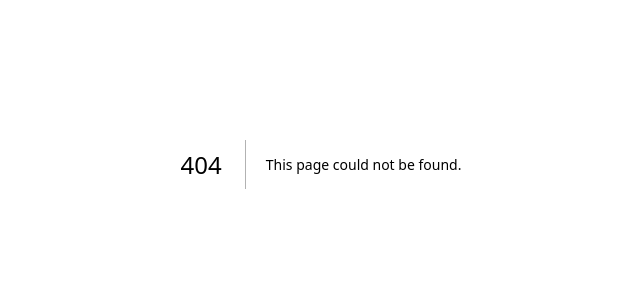
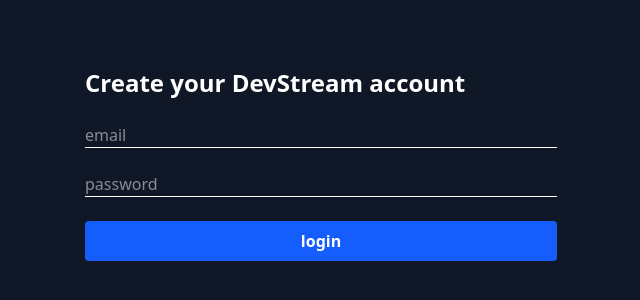
Before and after one commit to joyasturay/BuildInPublic, a Next.js app: page /login in a window 1280 px wide. Before the commit this address had no page. Shown: the part 236-536 px from the top of the page, without its empty margins (319-959 px from the left). Built offline with nearby package versions, Linux system fonts and the light colour scheme.

Commit message:
dashboard and login made

```diff
--- /dev/null
+++ b/app/dashboard/page.tsx
@@ -0,0 +1,32 @@
+"use client";
+import { useEffect, useState } from "react";
+
+export default  function dashboard() {
+  const [user, setUser] = useState<any>(null);
+  const [loading, setLoading] = useState(true);
+
+  useEffect(() => {
+    fetch("/api/me", { credentials: "include" })
+      .then((res) => res.json())
+      .then((data) => {
+        if (data.user) setUser(data.user);
+        else window.location.href = "/login";
+      })
+      .finally(() => setLoading(false));
+  }, []);
+
+  if (loading) return <p className="text-center text-white mt-20">Loading...</p>;
+
+  return (
+    <div className="min-h-screen bg-gray-900 text-white flex flex-col items-center justify-center">
+      <h1 className="text-3xl font-bold">Hey {user?.username || "Dev"} 👋</h1>
+      <p className="text-gray-400 mt-2">Welcome to your DevStream dashboard.</p>
+      <a
+        href="/"
+        className="mt-6 bg-blue-600 hover:bg-blue-700 py-2 px-4 rounded font-semibold"
+      >
+        Go Live 🚀
+      </a>
+    </div>
+  );
+}
--- /dev/null
+++ b/app/login/page.tsx
@@ -0,0 +1,66 @@
+"use client"
+import { useRouter } from "next/navigation"
+import { useState } from "react"
+import axios from "axios"
+export default function loginPage(){
+    const[error,setError]=useState("")
+    const[loading,setLoading]=useState(false)
+    const[form,setForm]=useState({email:"",password:""})
+    const router=useRouter();
+    async function handleSubmit(e:React.FormEvent){
+        e.preventDefault()
+        setError("")
+        setLoading(true)
+        try{
+            const res=await axios.post("/api/auth/signin",form,
+                {headers:{"Content-Type": "application/json"}}
+            )
+            const data= res.data;
+            if(!data)throw new Error(data.error || "login failed")
+                router.push("/dashboard")
+        }catch(err:any){
+           const friendly =
+        err?.response?.data?.message ||
+        err?.response?.data?.error ||
+        err?.message ||
+        "Something went wrong. Please try again."
+
+      setError(String(friendly))
+        }finally{
+            setLoading(false)
+        }
+    }
+    return(
+        <>
+          <div className="flex justify-center items-center bg-gray-900 text-white min-h-screen">
+            <form onSubmit={handleSubmit} className=" p-6 w-130 space-y-6">
+                 <h2 className="text-2xl font-bold ">Create your DevStream account</h2>
+                <div>
+                    <input type="text"
+                    placeholder="email"
+                    value={form.email}
+                    onChange={(e)=>{
+                        setForm({...form,email:e.target.value})
+                    }} className="border-b w-full outline-none"required/>
+
+                </div>
+                <div>
+                 <input type="password"
+                    placeholder="password"
+                    value={form.password}
+                    onChange={(e)=>{
+                        setForm({...form,password:e.target.value})
+                    }} className="border-b w-full outline-none" required/>
+                    </div>
+                    {error&& <p className="text-red-500 text-sm">{error}</p>}
+                    <button
+                     type="submit"
+                    disabled={loading}
+                    className="w-full bg-blue-600 hover:bg-blue-700 py-2 rounded font-semibold">
+                        {loading?"logging in...":"login"}
+                    </button>
+            </form>
+          </div>
+        </>
+    )
+}
--- a/app/signup/page.tsx
+++ b/app/signup/page.tsx
@@ -20,7 +20,7 @@ export default function signup(){
         const res=await axios.post("/api/auth/signup",form,{
             headers:{ "Content-Type": "application/json"}
         })
-        const data=await res.data
+        const data= res.data
         if(!data)throw new Error(data.error || "signup failed")
             router.push("/dashboard")
        }catch(e:any){
--- a/package.json
+++ b/package.json
@@ -12,6 +12,7 @@
     "@prisma/client": "^6.17.0",
     "axios": "^1.12.2",
     "bcrypt": "^6.0.0",
+    "framer-motion": "^12.23.24",
     "ioredis": "^5.8.2",
     "jsonwebtoken": "^9.0.2",
     "next": "15.5.4",
```
Also changed, not shown: 1 other file (tests, documents, lock files or other folders).
